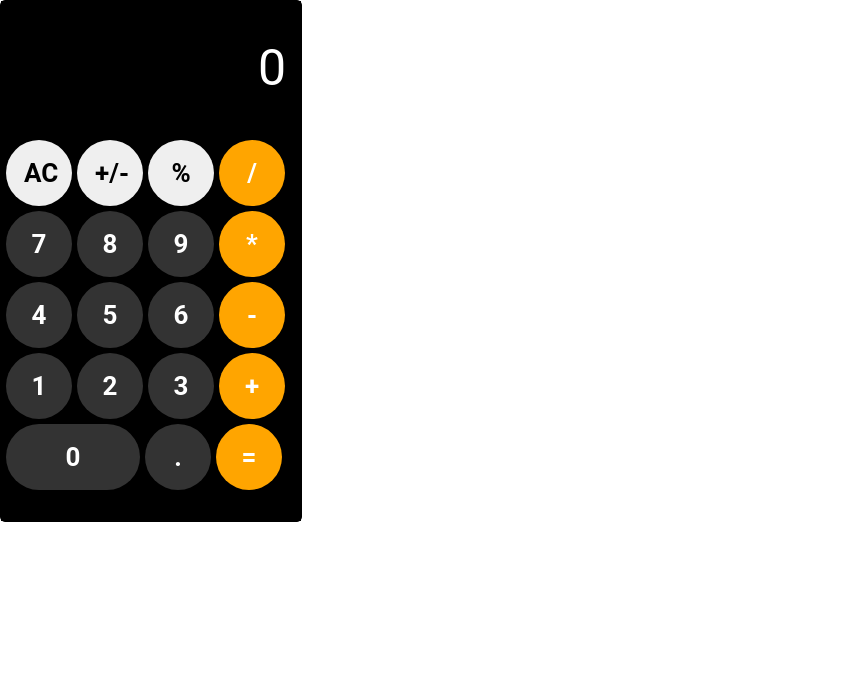
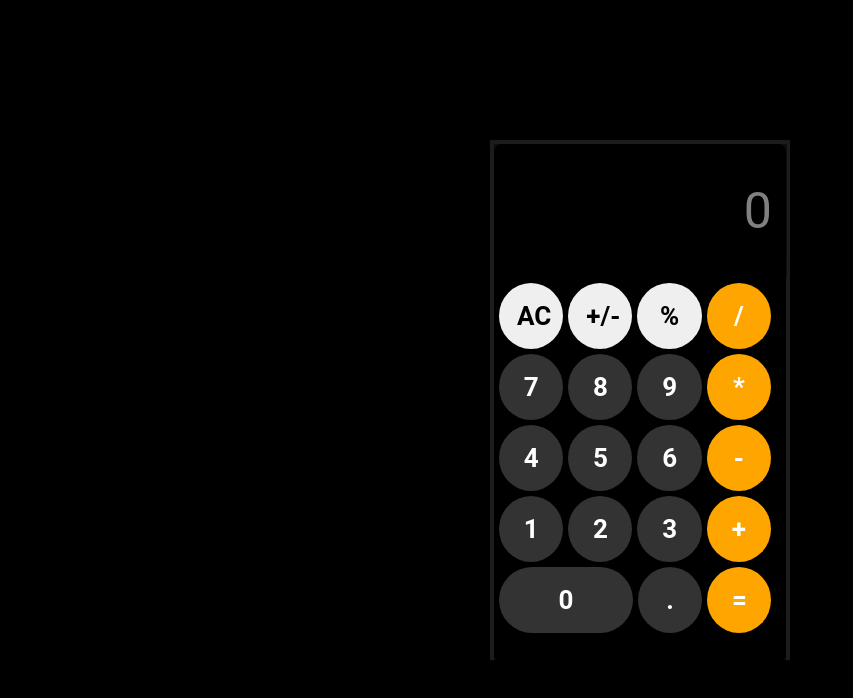
Before and after one commit to Velasco36/calculator-react, a React (Create React App) app: page / in a window 1280 px wide. Shown: the top 698 px of the page, without its empty margins (0-853 px from the left). Built offline with nearby package versions, Linux system fonts and the light colour scheme.

Commit message:
fix:style.css added style

```diff
--- a/src/components/calculator/style.css
+++ b/src/components/calculator/style.css
@@ -1,14 +1,28 @@
+body {
+  background-color: black;
+}
 #calculator {
+  position: absolute;
+  background: #1c1c1c;
+  top: 50%;
+  left: 50%;
+  transform: translate(-50%, -50%);
   height: 520px;
   width: 300px;
-  border: 1px solid black;
-  border-radius: 5px;
+
+
 }
 
+
 #calculator #body {
+  position: absolute;
   width: 100;
   height: 100%;
   background-color: rgb(0, 0, 0);
+  inset: 4px;
+  border-radius: 8px;
+  z-index: 2;
+
 }
 
 #calculator input[type='textfield'] {
@@ -23,6 +37,7 @@
   font-size: 50px;
   border: 0;
   outline: none;
+  opacity: 0.5;
 }
 
 #calculator input[type='button'] {
@@ -36,3 +51,50 @@
   padding: 18px;
   border: 0;
 }
+
+/*test*/
+.box {
+  position: relative;
+  width: 380px;
+  height: 420px;
+  background: #1c1c1c;
+  border-radius: 8px;
+  overflow: hidden;
+}
+
+.box::before
+{
+  content: '';
+  position: absolute;
+  top: -50%;
+  left: -50%;
+  width: 380px;
+  height: 420px;
+  background: linear-gradient(0deg, transparent, transparent, #45f3ff, #45f3ff);
+  z-index: 1;
+  transform-origin: bottom right;
+  animation: animate 6s linear infinite;
+}
+.box::after
+{
+  content: '';
+  position: absolute;
+  top: -40%;
+  left: -60%;
+  width: 380px;
+  height: 420px;
+  background: linear-gradient(0deg, transparent, transparent, #45f3ff, #45f3ff);
+  z-index: 1;
+  transform-origin: bottom right;
+  animation: animate 6s linear infinite;
+  animation-delay: -3s;
+}
+
+@keyframes animate {
+  0% {
+    transform: rotate(0deg);
+  }
+  100% {
+    transform: rotate(360deg);
+  }
+}
```
